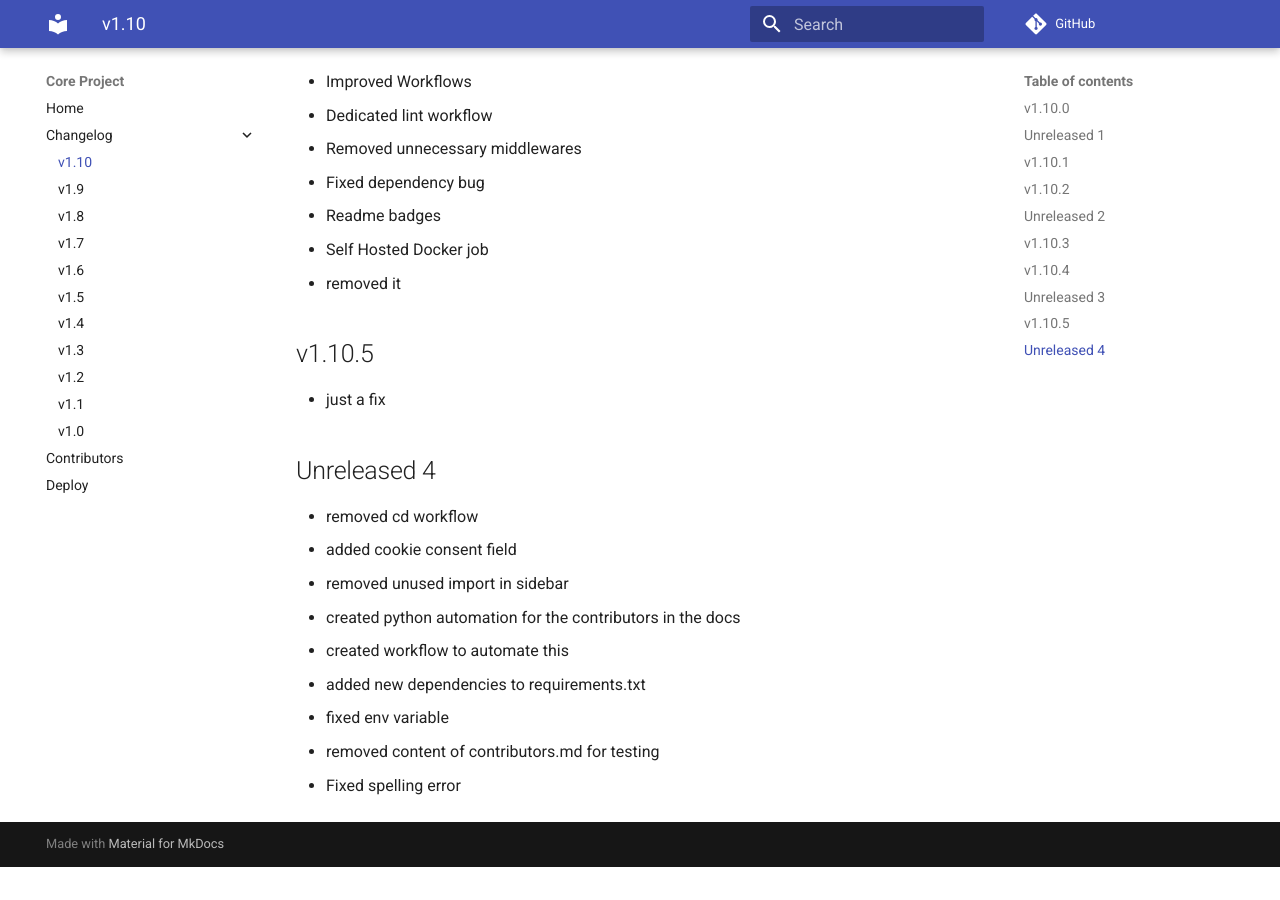
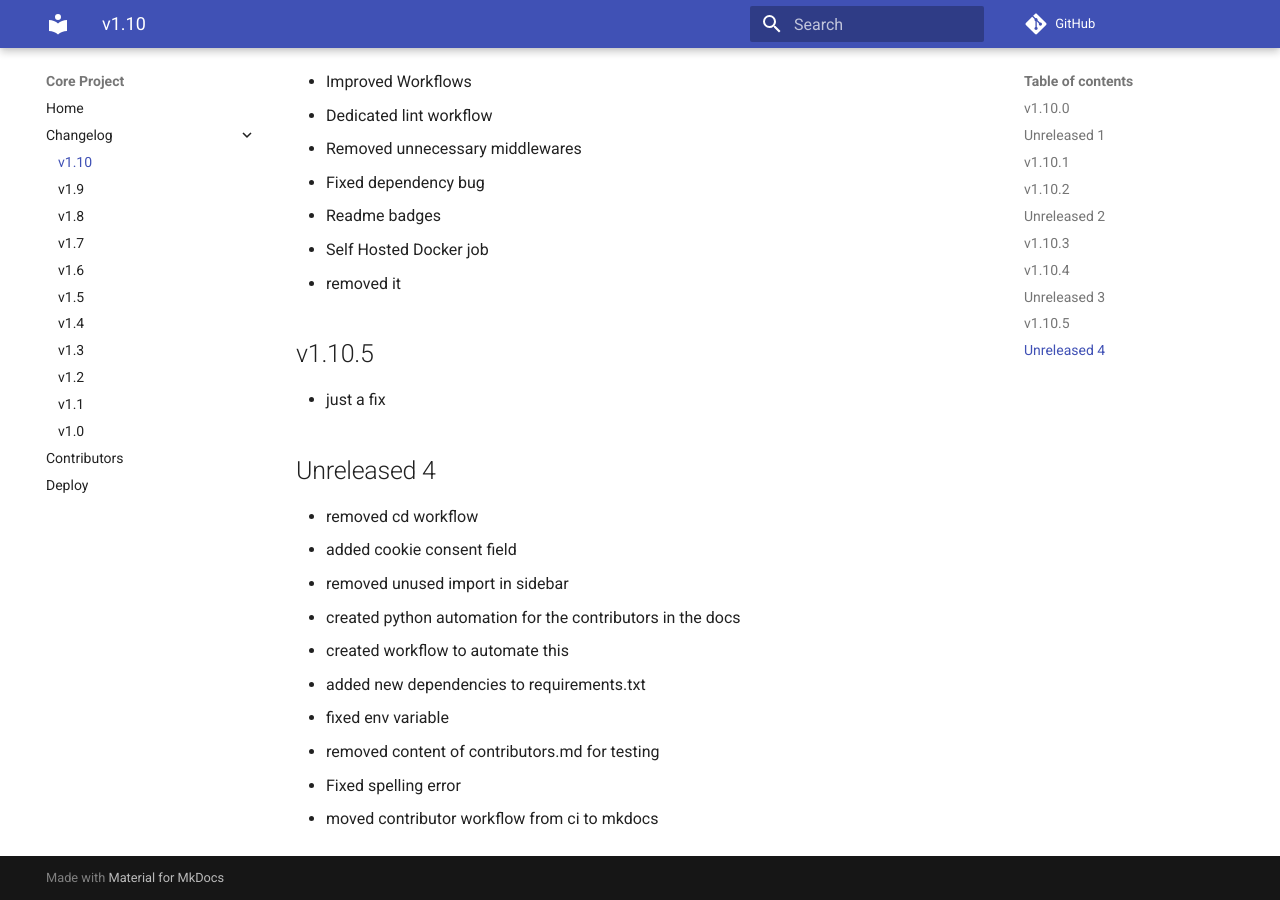
Before and after one commit to feluxerich/core, an MkDocs documentation site: the page built from docs/docs/changelog/v1.10.md, in a window 1280 px wide and 900 px high, scrolled down 1784 px. Built offline with MkDocs 1.6.1 and Material for MkDocs 9.7.7, drawn with Linux system fonts in a browser that asks for light colours; comment, search, counter and statistics services are not loaded; before the commit the page ends 2651 px from its top, so only the background shows below that.

Commit message:
workflow move

```diff
--- a/docs/docs/changelog/v1.10.md
+++ b/docs/docs/changelog/v1.10.md
@@ -77,3 +77,4 @@
 - fixed env variable
 - removed content of contributors.md for testing
 - Fixed spelling error
+- moved contributor workflow from ci to mkdocs
```
Also changed, not shown: 2 other files.
